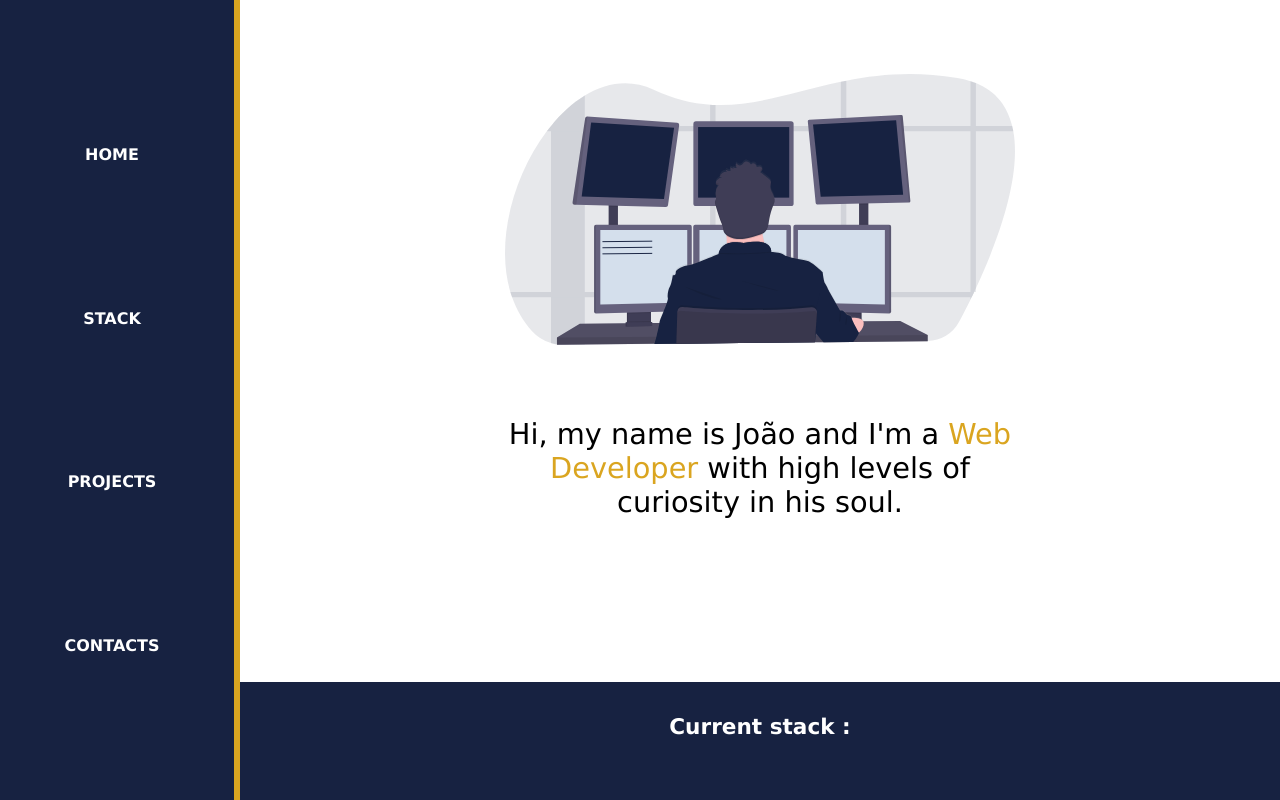
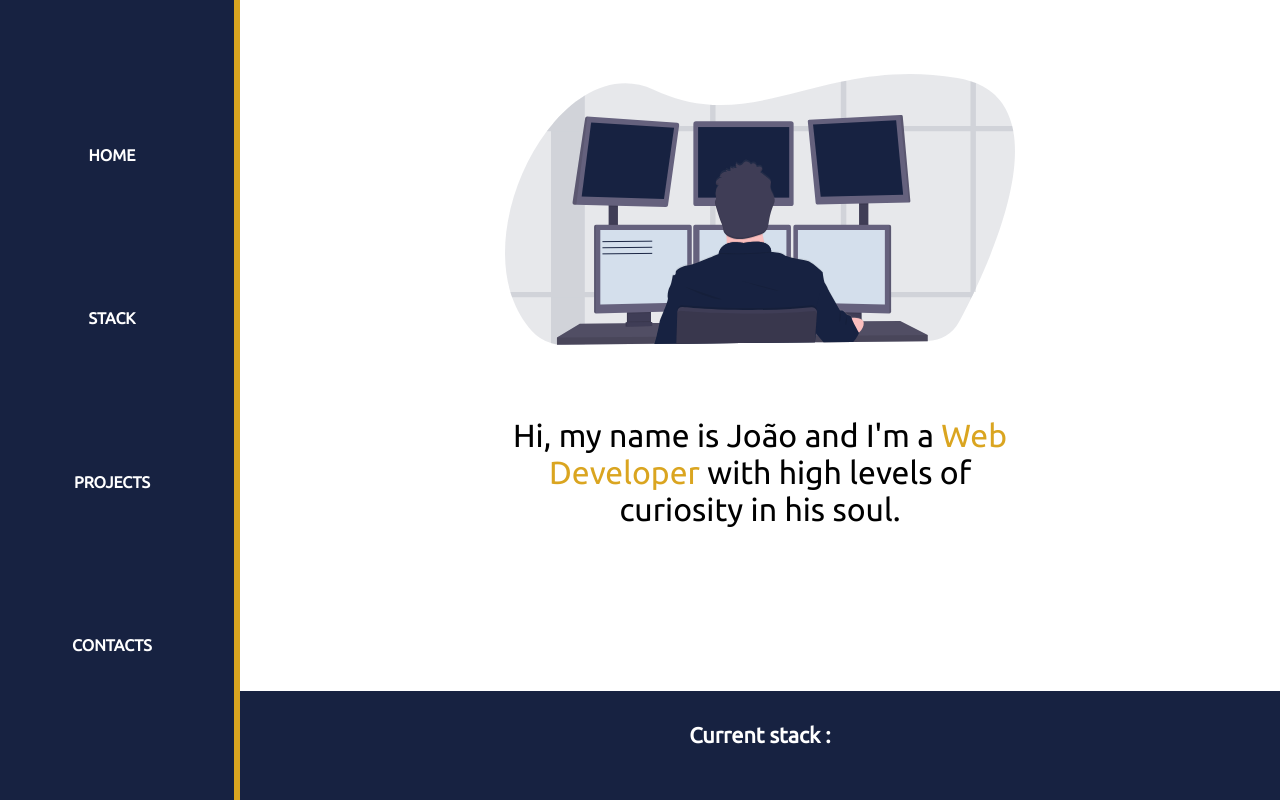
Before and after one commit to buildingadev/buildingadev.github.io, a plain HTML site: page index.html in a window 1280 px wide. Shown: the top 800 px of the page. Drawn offline with Linux system fonts and the light colour scheme.

Commit message:
changed font

```diff
--- a/index.html
+++ b/index.html
@@ -5,6 +5,7 @@
     <meta name="viewport" content="width=device-width, initial-scale=1.0">
     <title>Portfolio</title>
     <link rel="stylesheet" href="style.css">
+    <link href="https://fonts.googleapis.com/css2?family=Ubuntu&display=swap" rel="stylesheet">
 </head>
 <body>
     <div class="container">
--- a/style.css
+++ b/style.css
@@ -11,7 +11,7 @@
     --sec-bg-color: #1e3a85;
     --border-button-color: goldenrod;
     --sscreen-fontsize: 1.45rem;
-    --mscreen-landing-fontsize: 1.8rem;
+    --mscreen-landing-fontsize: 2rem;
     --mscreen-h1-fontsize: 1.35rem;
     --sscreen-h2-fontsize: 1rem;
     --mscreen-nav-fontsize: 1rem;
@@ -22,7 +22,7 @@ html{
 }
 
 body{
-    font-family: Verdana, Geneva, Tahoma, sans-serif;
+    font-family: 'Ubuntu', Verdana, sans-serif;
 }
 
 header, main, footer{
@@ -332,7 +332,7 @@ nav {
     background-color: var(--border-button-color);
     color: white;
     font-weight: bold;
-    font-size: .85rem;
+    font-size: 1rem;
     border: none;
     text-align: center;
     padding: 8px 10px;
@@ -544,6 +544,7 @@ footer p:last-child a:focus
     .landing p{
         width: 50%;
     }
+
 }
 
 @media screen and (min-width: 1800px){
```
